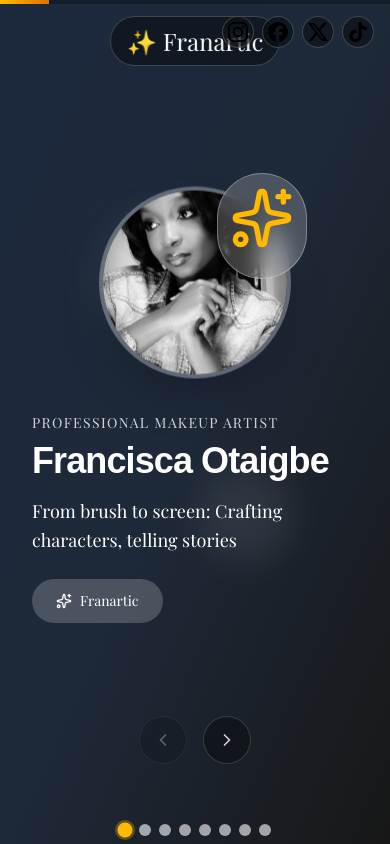
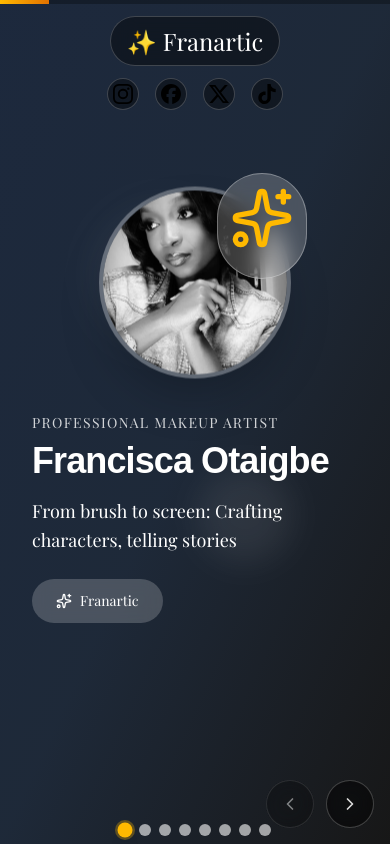
Before and after one commit to notaigbe/franartic-portfolio, a Next.js app: page / in a window 390 px wide. Built offline with nearby package versions, Linux system fonts and the light colour scheme.

Commit message:
bugfix: change position of navigation buttons and social icons

```diff
--- a/app/page.js
+++ b/app/page.js
@@ -13,10 +13,6 @@ import {
   Award,
   Phone,
   User,
-    Instagram,
-  Facebook,
-  Twitter,
-  Linkedin
 } from "lucide-react";
 import { useRef } from "react";
 import Image from "next/image";
@@ -107,10 +103,10 @@ const screens = [
     icon: <Camera className="w-16 h-16 md:w-20 md:h-20 text-stone-300 mb-4" />,
     accentText: "500+ Happy Clients",
     images: [
-      "https://images.unsplash.com/photo-1596462502278-27bfdc403348?w=300&h=400&fit=crop",
-      "https://images.unsplash.com/photo-1582750433449-648ed127bb54?w=300&h=400&fit=crop",
-      "https://images.unsplash.com/photo-1580618672591-eb180b1a973f?w=300&h=400&fit=crop",
-      "https://images.unsplash.com/photo-1583394838336-acd977736f90?w=300&h=400&fit=crop",
+      "/assets/img/portfolio/portfolio-1.png",
+      "/assets/img/portfolio/portfolio-2.jpeg",
+      "/assets/img/portfolio/portfolio-3.png",
+      "/assets/img/portfolio/portfolio-4.png",
     ],
   },
   {
@@ -143,7 +139,7 @@ const testimonials = [
     text: "Sophia made me feel like a goddess on my wedding day. Her attention to detail is unmatched! I've never felt more beautiful.",
     rating: 5,
     image:
-      "https://images.unsplash.com/photo-1438761681033-6461ffad8d80?w=80&h=80&fit=crop&crop=face",
+      "/assets/img/testimonials/testimonials-1.jpg",
   },
   {
     id: 2,
@@ -152,7 +148,7 @@ const testimonials = [
     text: "Working with Sophia was incredible. She understood exactly what I wanted and exceeded all expectations. Pure artistry!",
     rating: 5,
     image:
-      "https://images.unsplash.com/photo-1534528741775-53994a69daeb?w=80&h=80&fit=crop&crop=face",
+      "/assets/img/testimonials/testimonials-2.jpg",
   },
   {
     id: 3,
@@ -161,7 +157,7 @@ const testimonials = [
     text: "Sophia's work is phenomenal. She made me feel confident and radiant for my anniversary celebration. Highly recommend!",
     rating: 5,
     image:
-      "https://images.unsplash.com/photo-1544005313-94ddf0286df2?w=80&h=80&fit=crop&crop=face",
+      "/assets/img/testimonials/testimonials-3.jpg",
   },
   {
     id: 4,
@@ -170,7 +166,7 @@ const testimonials = [
     text: "The most talented makeup artist I've worked with. Sophia brings out your natural beauty while creating stunning looks.",
     rating: 5,
     image:
-      "https://images.unsplash.com/photo-1489424731084-a5d8b219a5bb?w=80&h=80&fit=crop&crop=face",
+      "/assets/img/testimonials/testimonials-4.jpg",
   },
 ];
 
@@ -313,10 +309,13 @@ export default function MakeupArtistPortfolio() {
             <div className="flex flex-col md:flex-row items-center justify-center gap-8 mb-8">
               <div className="relative">
                 <div className="w-48 h-48 md:w-64 md:h-64 rounded-full overflow-hidden border-4 border-white/30 shadow-2xl animate-bounce-slow">
-                  <img
+                  <Image
                     src={currentScreenData.image}
                     alt="Francisca Otaigbe"
                     className="w-full h-full object-cover"
+                     width={400}
+                      height={600}
+                      style={{ width: "100%", height: "100%"  }}
                   />
                 </div>
                 <div className="absolute -top-4 -right-4 bg-white/20 backdrop-blur-md rounded-full p-3 border border-white/30">
@@ -364,10 +363,13 @@ export default function MakeupArtistPortfolio() {
             <div className="flex flex-col md:flex-row items-start gap-8 animate-fade-in-up-delay">
               {/* Image Column */}
               <div className="w-full md:w-1/4 flex-shrink-0 rounded-2xl overflow-hidden shadow-xl">
-                <img
+                <Image
                   src={currentScreenData.images?.[0]}
                   alt="About"
                   className="w-full h-auto object-cover"
+                   width={400}
+                      height={600}
+                      style={{ width: "100%", height: "100%"  }}
                 />
               </div>
 
@@ -408,10 +410,13 @@ export default function MakeupArtistPortfolio() {
               {currentScreenData.images?.map((image, index) => (
                 <div key={index} className="relative group">
                   <div className="w-full h-48 rounded-2xl overflow-hidden shadow-xl transform group-hover:scale-105 transition-all duration-300">
-                    <img
+                    <Image
                       src={image}
                       alt={`Service ${index + 1}`}
                       className="w-full h-full object-cover"
+                       width={400}
+                      height={400}
+                      style={{ width: "100%", height: "100%"  }}
                     />
                   </div>
                   <div className="absolute inset-0 bg-gradient-to-t from-black/50 to-transparent rounded-2xl opacity-0 group-hover:opacity-100 transition-opacity duration-300" />
@@ -459,11 +464,14 @@ export default function MakeupArtistPortfolio() {
                 {currentScreenData.images
                   .concat(currentScreenData.images)
                   .map((img, index) => (
-                    <img
+                    <Image
                       key={index}
                       src={img}
                       alt={`Featured ${index + 1}`}
                       className="w-60 h-80 object-cover rounded-xl shadow-lg flex-shrink-0"
+                       width={254}
+                      height={328}
+                      // style={{ width: "100%", height: "100%"  }}
                     />
                   ))}
               </div>
@@ -594,10 +602,13 @@ export default function MakeupArtistPortfolio() {
               {currentScreenData.images?.map((image, index) => (
                 <div key={index} className="relative group">
                   <div className="w-full h-60 rounded-2xl overflow-hidden shadow-xl transform group-hover:scale-105 transition-all duration-300">
-                    <img
+                    <Image
                       src={image}
                       alt={`Portfolio ${index + 1}`}
                       className="w-full h-full object-cover"
+                       width={400}
+                      height={400}
+                      style={{ width: "100%", height: "100%"  }}
                     />
                   </div>
                   <div className="absolute inset-0 bg-gradient-to-t from-black/50 to-transparent rounded-2xl opacity-0 group-hover:opacity-100 transition-opacity duration-300 flex items-end p-4">
@@ -646,10 +657,13 @@ export default function MakeupArtistPortfolio() {
                 </button>
 
                 <div className="flex items-center space-x-4">
-                  <img
+                  <Image
                     src={currentTestimonialData.image}
                     alt={currentTestimonialData.name}
                     className="w-16 h-16 rounded-full border-2 border-white/30"
+                     width={50}
+                      height={50}
+                      style={{ width: "100%", height: "100%"  }}
                   />
                   <div className="text-left">
                     <h3 className="font-semibold text-lg">
@@ -724,10 +738,13 @@ export default function MakeupArtistPortfolio() {
               {currentScreenData.images?.map((image, index) => (
                 <div key={index} className="relative group">
                   <div className="w-full h-48 rounded-2xl overflow-hidden shadow-xl transform group-hover:scale-105 transition-all duration-300">
-                    <img
+                    <Image
                       src={image}
                       alt={`Service ${index + 1}`}
                       className="w-full h-full object-cover"
+                      width={400}
+                      height={600}
+                      style={{ width: "100%", height: "100%"  }}
                     />
                   </div>
                   <div className="absolute inset-0 bg-gradient-to-t from-black/50 to-transparent rounded-2xl opacity-0 group-hover:opacity-100 transition-opacity duration-300" />
@@ -824,7 +841,9 @@ export default function MakeupArtistPortfolio() {
         </div>
       </div>
 
-      {/* Navigation Controls - Hidden on small screens */}
+      {/* Navigation Controls */}
+<div>
+  {/* Desktop Controls: absolute center sides */}
   <div className="absolute inset-0 hidden md:flex items-center justify-between px-8 pointer-events-none">
     <button
       onClick={prevScreen}
@@ -834,11 +853,7 @@ export default function MakeupArtistPortfolio() {
         w-12 h-12 md:w-14 md:h-14 rounded-full bg-black/40 backdrop-blur-md border border-white/20
         flex items-center justify-center
         transition-all duration-300 hover:bg-black/60 hover:scale-110
-            ${
-              currentScreen === 0
-                ? "opacity-30 cursor-not-allowed"
-                : "opacity-80 hover:opacity-100"
-            }
+        ${currentScreen === 0 ? "opacity-30 cursor-not-allowed" : "opacity-80 hover:opacity-100"}
       `}
     >
       <ChevronLeft className="w-5 h-5 md:w-6 md:h-6 text-white group-hover:scale-110 transition-transform" />
@@ -852,19 +867,46 @@ export default function MakeupArtistPortfolio() {
         w-12 h-12 md:w-14 md:h-14 rounded-full bg-black/40 backdrop-blur-md border border-white/20
         flex items-center justify-center
         transition-all duration-300 hover:bg-black/60 hover:scale-110
-            ${
-              currentScreen === screens.length - 1
-                ? "opacity-30 cursor-not-allowed"
-                : "opacity-80 hover:opacity-100"
-            }
+        ${currentScreen === screens.length - 1 ? "opacity-30 cursor-not-allowed" : "opacity-80 hover:opacity-100"}
       `}
     >
       <ChevronRight className="w-5 h-5 md:w-6 md:h-6 text-white group-hover:scale-110 transition-transform" />
     </button>
   </div>
 
+  {/* Mobile Controls: fixed bottom-right */}
+  <div className="fixed bottom-4 right-4 flex md:hidden space-x-3 z-50">
+    <button
+      onClick={prevScreen}
+      disabled={currentScreen === 0 || isAnimating}
+      className={`
+        group w-12 h-12 rounded-full bg-black/40 backdrop-blur-md border border-white/20
+        flex items-center justify-center transition-all duration-300
+        hover:bg-black/60 hover:scale-110
+        ${currentScreen === 0 ? "opacity-30 cursor-not-allowed" : "opacity-80 hover:opacity-100"}
+      `}
+    >
+      <ChevronLeft className="w-5 h-5 text-white group-hover:scale-110 transition-transform" />
+    </button>
+
+    <button
+      onClick={nextScreen}
+      disabled={currentScreen === screens.length - 1 || isAnimating}
+      className={`
+        group w-12 h-12 rounded-full bg-black/40 backdrop-blur-md border border-white/20
+        flex items-center justify-center transition-all duration-300
+        hover:bg-black/60 hover:scale-110
+        ${currentScreen === screens.length - 1 ? "opacity-30 cursor-not-allowed" : "opacity-80 hover:opacity-100"}
+      `}
+    >
+      <ChevronRight className="w-5 h-5 text-white group-hover:scale-110 transition-transform" />
+    </button>
+  </div>
+</div>
+
+
       {/* Mobile Swipe Navigation */}
-      <div className="md:hidden absolute bottom-20 left-1/2 transform -translate-x-1/2 flex space-x-4">
+<div className="md:hidden fixed bottom-4 right-4 flex space-x-3 z-50">
   <button
     onClick={prevScreen}
     disabled={currentScreen === 0 || isAnimating}
@@ -898,6 +940,7 @@ export default function MakeupArtistPortfolio() {
     <ChevronRight className="w-5 h-5 text-white" />
   </button>
 </div>
+
 
       {/* Screen Indicators */}
       <div className="absolute bottom-2 md:bottom-3 left-1/2 transform -translate-x-1/2 flex space-x-2 md:space-x-4">
@@ -948,13 +991,15 @@ export default function MakeupArtistPortfolio() {
         />
       </div>
 
+{/* Brand badge (centered) and mobile social icons (stacked below it) */}
+<div className="absolute top-4 left-1/2 transform -translate-x-1/2 flex flex-col items-center space-y-3 md:space-y-0 z-50">
   {/* Brand Badge */}
-      <div className="absolute top-4 md:top-6 left-1/2 transform -translate-x-1/2 bg-black/40 backdrop-blur-md text-white px-4 md:px-6 py-2 md:py-3 rounded-full text-2xl font-medium border border-white/20">
+  <div className="bg-black/40 backdrop-blur-md text-white px-4 py-2 rounded-full text-2xl font-medium border border-white/20">
     ✨ Franartic
   </div>
 
-      {/* Social Links */}
-      <div className="absolute top-4 md:top-6 right-4 md:right-6 flex space-x-2 md:space-x-3">
+  {/* Social Icons for mobile (below badge) */}
+  <div className="flex space-x-4 md:hidden">
 <a href="https://www.instagram.com/franartic" className="w-8 h-8 md:w-10 md:h-10 bg-black/40 backdrop-blur-md rounded-full flex items-center justify-center text-white hover:bg-black/60 transition-all border border-white/20 text-xs md:text-sm">
           {/* 📱 */}
           {/* <Instagram /> */}
@@ -977,5 +1022,34 @@ export default function MakeupArtistPortfolio() {
         </a>
   </div>
 </div>
+
+{/* Social Icons for desktop (top-right corner) */}
+<div className="hidden md:flex absolute top-4 right-4 space-x-4 z-50">
+<a href="https://www.instagram.com/franartic" className="w-8 h-8 md:w-10 md:h-10 bg-black/40 backdrop-blur-md rounded-full flex items-center justify-center text-white hover:bg-black/60 transition-all border border-white/20 text-xs md:text-sm">
+          {/* 📱 */}
+          {/* <Instagram /> */}
+          <Image src="/assets/img/icons/instagram.svg" alt="Instagram" className="w-5 h-5" width={24} height={24} />
+        </a>
+        <a href="https://www.facebook.com/franartic" className="w-8 h-8 md:w-10 md:h-10 bg-black/40 backdrop-blur-md rounded-full flex items-center justify-center text-white hover:bg-black/60 transition-all border border-white/20 text-xs md:text-sm">
+          {/* 📷 */}
+          {/* <Facebook /> */}
+          <Image src="/assets/img/icons/facebook.svg" alt="Facebook" className="w-5 h-5" width={24} height={24} />
+        </a>
+        <a href="https://www.x.com/franartic" className="w-8 h-8 md:w-10 md:h-10 bg-black/40 backdrop-blur-md rounded-full flex items-center justify-center text-white hover:bg-black/60 transition-all border border-white/20 text-xs md:text-sm">
+          {/* 🐦 */}
+          {/* <Twitter /> */}
+          <Image src="/assets/img/icons/x.svg" alt="Twitter" className="w-5 h-5" width={24} height={24}  />
+        </a>
+        <a href="https://www.tiktok.com/@franartic" className="w-8 h-8 md:w-10 md:h-10 bg-black/40 backdrop-blur-md rounded-full flex items-center justify-center text-white hover:bg-black/60 transition-all border border-white/20 text-xs md:text-sm">
+          {/* 🔗 */}
+          {/* <Linkedin /> */}
+          <Image src="/assets/img/icons/tiktok.svg" alt="tiktok" className="w-5 h-5" width={24} height={24} />
+        </a>
+</div>
+
+
+
+
+    </div>
   );
 }
```
Lines whose indentation alone changed are shown as unchanged.
